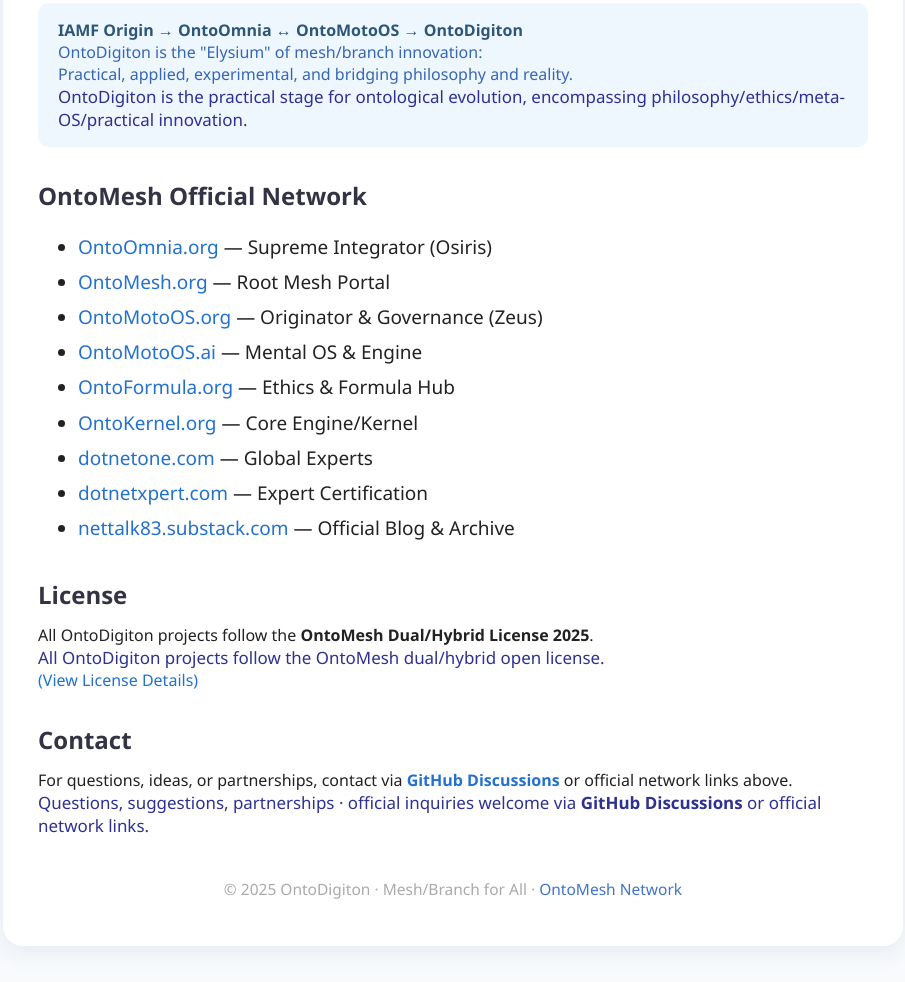
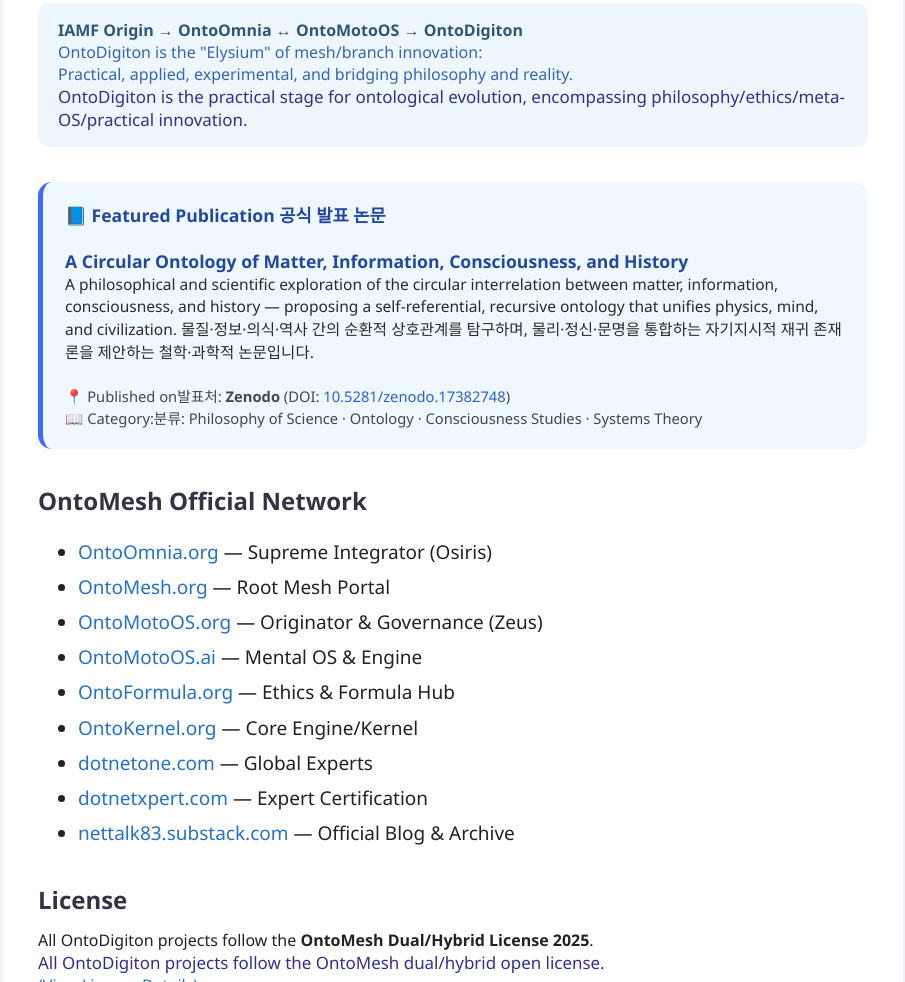
Before and after one commit to nettalk72/OntoDigiton, a plain HTML site: page index.html in a window 1280 px wide. Shown: the part 1503-2485 px from the top of the page, without its empty margins (187-1092 px from the left). Drawn offline with Linux system fonts and the light colour scheme.

Commit message:
Update index.html

```diff
--- a/index.html
+++ b/index.html
@@ -207,6 +207,40 @@
       <span style="color:#3766b5;"><span class="lang-en">OntoDigiton is the "Elysium" of mesh/branch innovation: <br> Practical, applied, experimental, and bridging philosophy and reality.</span><span class="lang-ko">OntoDigiton은 메쉬/브랜치 혁신의 "엘리시움"입니다:<br>실용적이고, 응용적이며, 실험적이며, 철학과 현실을 잇습니다.</span></span><br>
       <span class="korean"><span class="lang-en">OntoDigiton is the practical stage for ontological evolution, encompassing philosophy/ethics/meta-OS/practical innovation.</span><span class="lang-ko">OntoDigiton은 철학/윤리/메타OS/실전 혁신을 아우르는 온톨로지 진화의 실천장입니다.</span></span>
     </div>
+
+    <div class="announce" style="background:#f0f8ff; border-left:5px solid #3b6ef5; border-radius:14px; padding:20px 22px; margin:35px 0 35px 0;">
+      <b style="font-size:1.1em; color:#2348a1;">📘
+        <span class="en">Featured Publication</span>
+        <span class="ko">공식 발표 논문</span>
+      </b><br><br>
+
+      <a href="https://zenodo.org/records/17382748" target="_blank"
+         style="font-weight:bold; font-size:1.1em; color:#2348a1; text-decoration:none;">
+         A Circular Ontology of Matter, Information, Consciousness, and History
+      </a><br>
+
+      <!-- English Description -->
+      <span class="en" style="font-size:0.97em; color:#2a2a2a;">
+        A philosophical and scientific exploration of the circular interrelation between
+        matter, information, consciousness, and history — proposing a self-referential,
+        recursive ontology that unifies physics, mind, and civilization.
+      </span>
+
+      <!-- Korean Description -->
+      <span class="ko" style="font-size:0.97em; color:#2a2a2a;">
+        물질·정보·의식·역사 간의 순환적 상호관계를 탐구하며,
+        물리·정신·문명을 통합하는 자기지시적 재귀 존재론을 제안하는 철학·과학적 논문입니다.
+      </span><br><br>
+
+      <span style="color:#445; font-size:0.92em;">
+        📍 <span class="en">Published on</span><span class="ko">발표처:</span>
+        <b>Zenodo</b> (DOI:
+        <a href="https://doi.org/10.5281/zenodo.17382748" target="_blank" style="color:#2c5ed8;">10.5281/zenodo.17382748</a>)<br>
+        📖 <span class="en">Category:</span><span class="ko">분류:</span>
+        Philosophy of Science · Ontology · Consciousness Studies · Systems Theory
+      </span>
+    </div>
+
     <h2 id="network"><span class="lang-en">OntoMesh Official Network</span><span class="lang-ko">온토메시 공식 네트워크</span></h2>
     <ul>
       <li><a href="https://ontoomnia.org" target="_blank">OntoOmnia.org</a> — <span class="lang-en">Supreme Integrator (Osiris)</span><span class="lang-ko">최고 통합자 (오시리스)</span></li>
```
